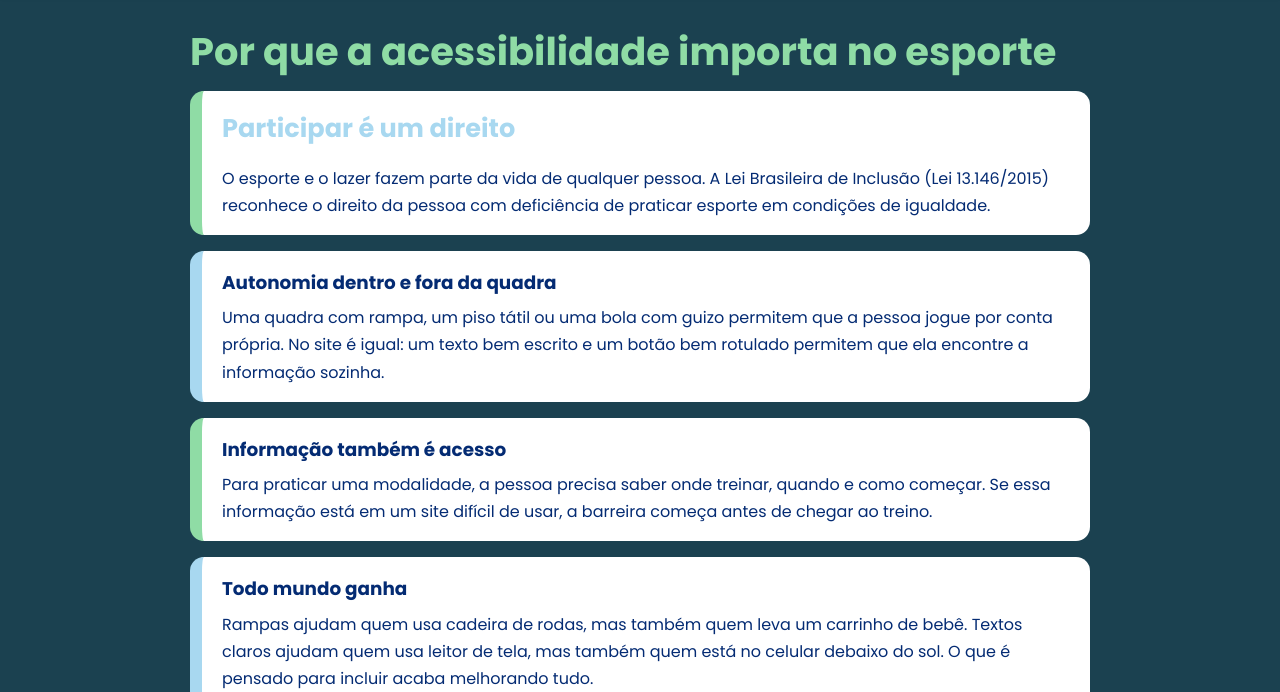
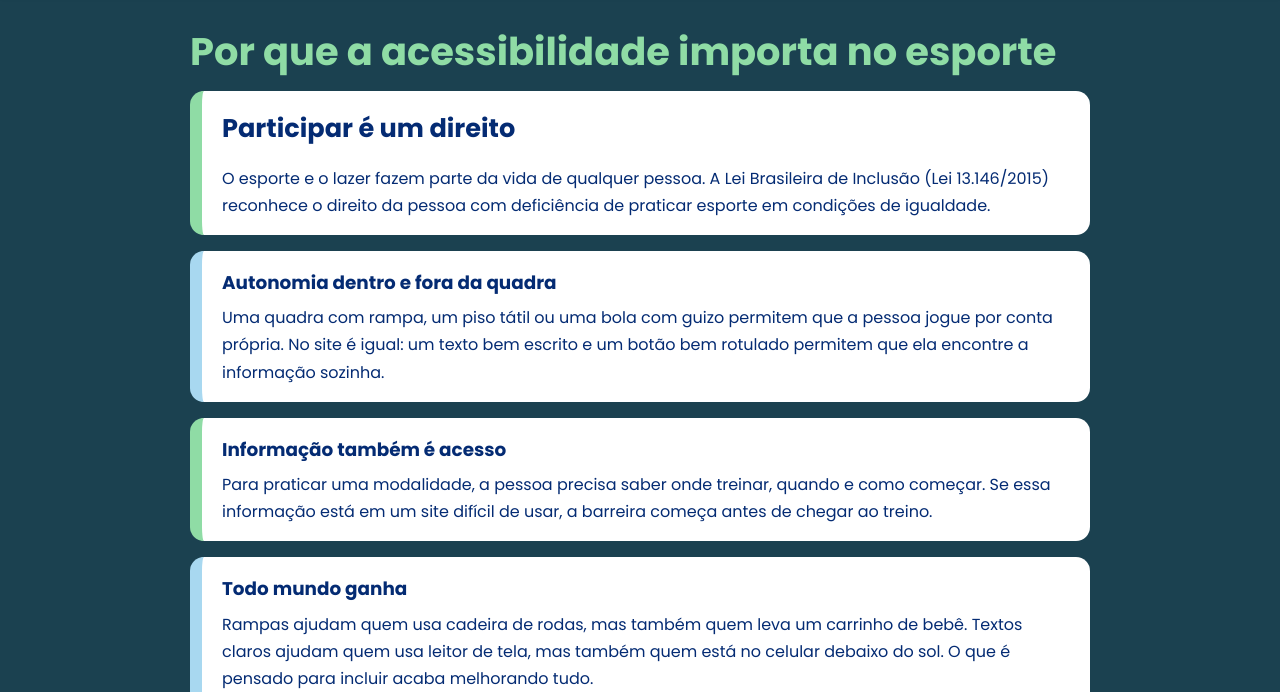
Before and after one commit to HGuilher/Alem-Limites, a plain HTML site: page acessibilidade.html in a window 1280 px wide. Shown: the part 101-793 px from the top of the page. Drawn offline with Linux system fonts and the light colour scheme.

Commit message:
Ajustes Finais

```diff
--- a/css/acessibilidade.css
+++ b/css/acessibilidade.css
@@ -166,6 +166,9 @@ main p {
 .razao p {
   margin: 0;
 }
+.razao h2{
+  color: #042b73;
+}
 
 /* ===== Chamada final ===== */
 .chamada {
```
